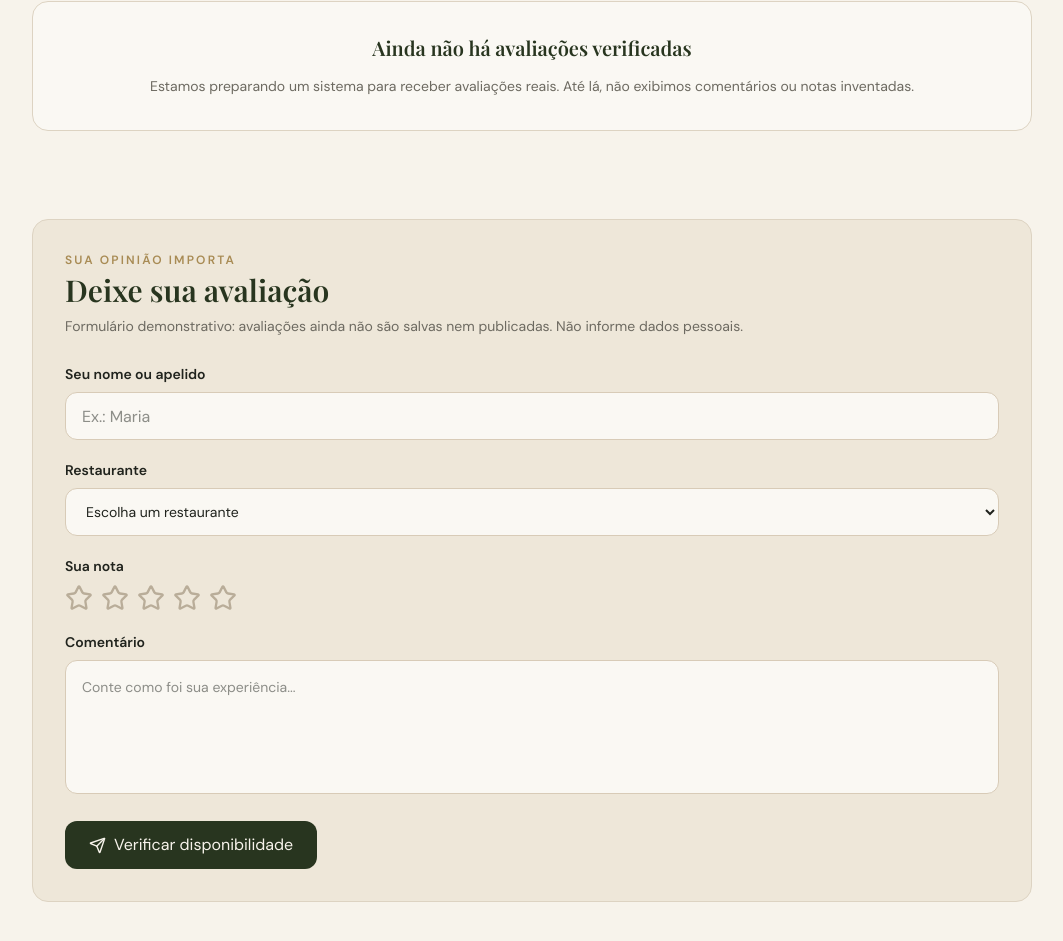
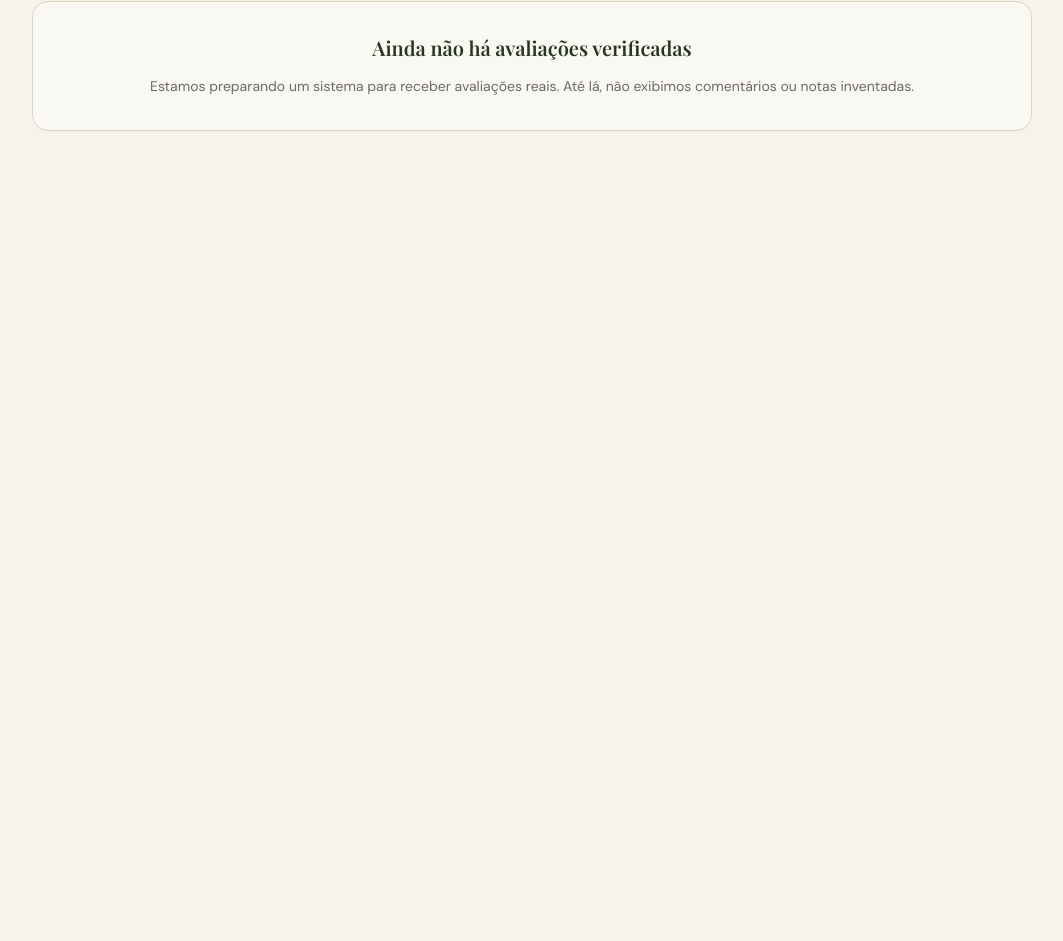
Before and after one commit to isaaaakkj/FoodRank, a React (Vite) app: page /#/ in a window 1280 px wide. Shown: the part 1031-1972 px from the top of the page, without its empty margins (108-1171 px from the left). After the commit the page ends 1274 px from the top, so only its background shows below. Built offline with nearby package versions, Linux system fonts and the light colour scheme; no server answers.

Commit message:
fix: remove nonfunctional demonstration review form

```diff
--- a/src/pages/Home.jsx
+++ b/src/pages/Home.jsx
@@ -6,7 +6,6 @@ import Hero from '../components/Hero'
 import CategoryList from '../components/CategoryList'
 import FeaturedRestaurants from '../components/FeaturedRestaurants'
 import TimelineSection from '../components/TimelineSection'
-import ReviewForm from '../components/ReviewForm'
 
 export default function Home() {
   const [search, setSearch] = useState('')
@@ -50,7 +49,6 @@ export default function Home() {
 
         <TimelineSection />
 
-        <ReviewForm />
       </main>
     </div>
   )
```
